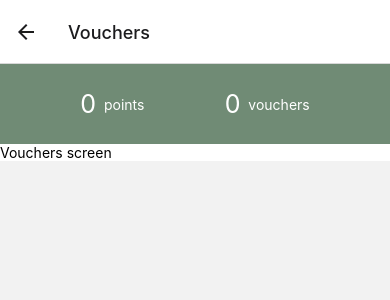
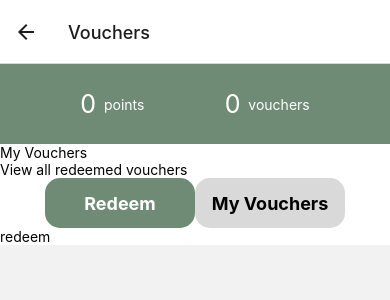
Before and after one commit to james-l-wong/wecycle, a React Native app: screen /Vouchers in a window 390 px wide. Shown: the top 300 px of the page. Built offline with nearby package versions, Linux system fonts and the light colour scheme; what expo-linking, native-base would draw is missing.

Commit message:
added tab buttons component for use in vouchers page

```diff
--- /dev/null
+++ b/components/TabButtons.tsx
@@ -0,0 +1,20 @@
+import React from "react";
+import { TouchableOpacity } from "react-native";
+import { View, Text } from "./Themed";
+
+export default function TabButtons({label1, label2, showView1, setShowView1}) {
+  return (
+    <View style={{flexDirection: "row", justifyContent: "center"}}>
+      <TouchableOpacity
+        onPress={()=>setShowView1(true)}
+        style={[{borderRadius: 15, height: 50, width: 150, justifyContent: "center", alignItems: "center"},{backgroundColor: showView1 ?"#708B75": "#D9D9D9"}]}>
+        <Text style={{color: showView1 ? "white" : "black", fontWeight: "bold", fontSize: 18}}>{label1}</Text>
+      </TouchableOpacity>
+      <TouchableOpacity
+        onPress={()=>setShowView1(false)}
+        style={[{borderRadius: 15, height: 50, width: 150, justifyContent: "center", alignItems: "center"},{backgroundColor: !showView1 ?"#708B75": "#D9D9D9"}]}>
+        <Text style={{color: !showView1 ? "white" : "black", fontWeight: "bold", fontSize: 18}}>{label2}</Text>
+      </TouchableOpacity>
+    </View>
+  )
+}
--- a/screens/Account/Vouchers.tsx
+++ b/screens/Account/Vouchers.tsx
@@ -1,12 +1,110 @@
 import React, { useState } from "react";
 import { Text, View } from '../../components/Themed';
 import PointsDisplay from "../../components/PointsDisplay";
+import { Box, Center, useColorModeValue } from "native-base";
+import { Animated, Dimensions, Pressable, StatusBar } from "react-native";
+import { TouchableOpacity } from "react-native";
+import TabButtons from "../../components/TabButtons";
 
-export default function Vouchers({points, vouchers}) {
+// const FirstRoute = () => <Center flex={1} my="4">
+//     This is Tab 1
+//   </Center>;
+
+// const SecondRoute = () => <Center flex={1} my="4">
+//     This is Tab 2
+//   </Center>;
+
+// const ThirdRoute = () => <Center flex={1} my="4">
+//     This is Tab 3
+//   </Center>;
+
+// const FourthRoute = () => <Center flex={1} my="4">
+//     This is Tab 4{' '}
+//   </Center>;
+
+// const initialLayout = {
+//   width: Dimensions.get('window').width
+// };
+// const renderScene = SceneMap({
+//   first: FirstRoute,
+//   second: SecondRoute,
+//   third: ThirdRoute,
+//   fourth: FourthRoute
+// });
+
+// function Example() {
+//   const [index, setIndex] = React.useState(0);
+//   const [routes] = React.useState([{
+//     key: 'first',
+//     title: 'Tab 1'
+//   }, {
+//     key: 'second',
+//     title: 'Tab 2'
+//   }, {
+//     key: 'third',
+//     title: 'Tab 3'
+//   }, {
+//     key: 'fourth',
+//     title: 'Tab 4'
+//   }]);
+
+//   const renderTabBar = props => {
+//     const inputRange = props.navigationState.routes.map((x, i) => i);
+//     return <Box flexDirection="row">
+//         {props.navigationState.routes.map((route, i) => {
+//         const opacity = props.position.interpolate({
+//           inputRange,
+//           outputRange: inputRange.map(inputIndex => inputIndex === i ? 1 : 0.5)
+//         });
+//         const color = index === i ? useColorModeValue('#000', '#e5e5e5') : useColorModeValue('#1f2937', '#a1a1aa');
+//         const borderColor = index === i ? 'cyan.500' : useColorModeValue('coolGray.200', 'gray.400');
+//         return <Box borderBottomWidth="3" borderColor={borderColor} flex={1} alignItems="center" p="3" cursor="pointer">
+//               <Pressable onPress={() => {
+//             console.log(i);
+//             setIndex(i);
+//           }}>
+//                 <Animated.Text style={{
+//               color
+//             }}>{route.title}</Animated.Text>
+//               </Pressable>
+//             </Box>;
+//       })}
+//       </Box>;
+//   };
+
+//   return <TabView navigationState={{
+//     index,
+//     routes
+//   }} renderScene={renderScene} renderTabBar={renderTabBar} onIndexChange={setIndex} initialLayout={initialLayout} style={{
+//     marginTop: StatusBar.currentHeight
+//   }} />;
+// }
+
+function RedeemView() {
+  return (
+    <View><Text>redeem</Text></View>
+  )
+}
+
+function VoucherView() {
+  return (
+    <View><Text>voucher</Text></View>
+  )
+}
+
+export default function Vouchers({points, vouchers, onRedeem}) {
+  const [showView1, setShowView1] = useState(true);
   return (
     <View>
       <PointsDisplay points={0} vouchers={0} />
-      <Text>Vouchers screen</Text>
+      <Text>My Vouchers</Text>
+      <Text>View all redeemed vouchers</Text>
+      <TabButtons label1={"Redeem"} label2={"My Vouchers"} showView1={showView1} setShowView1={setShowView1} />
+      {showView1 ? <RedeemView/> : <VoucherView/>}
     </View>
   )
 }
+
+// function SceneMap(arg0: { first: () => JSX.Element; second: () => JSX.Element; third: () => JSX.Element; fourth: () => JSX.Element; }) {
+//   throw new Error("Function not implemented.");
+// }
```
